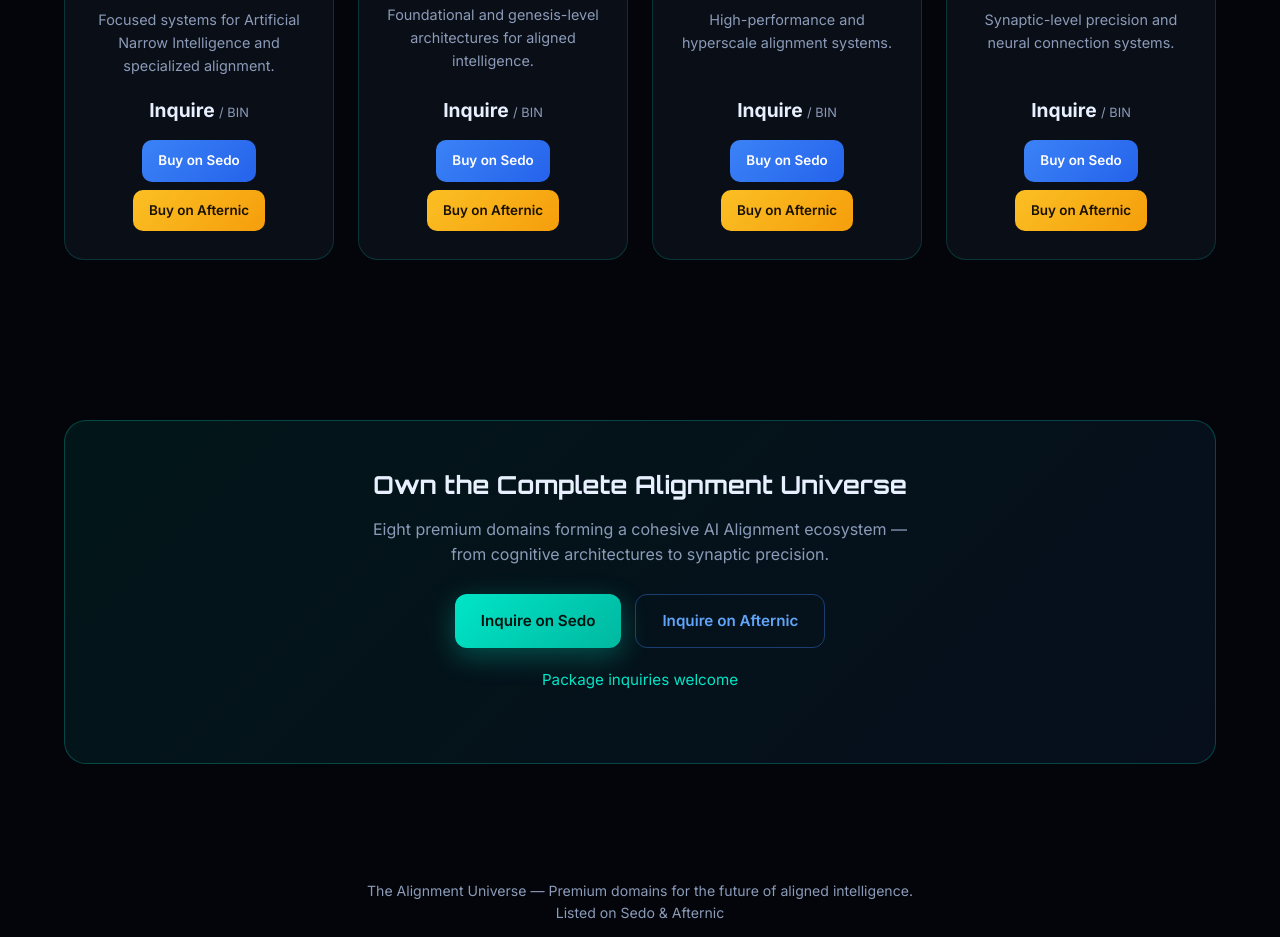
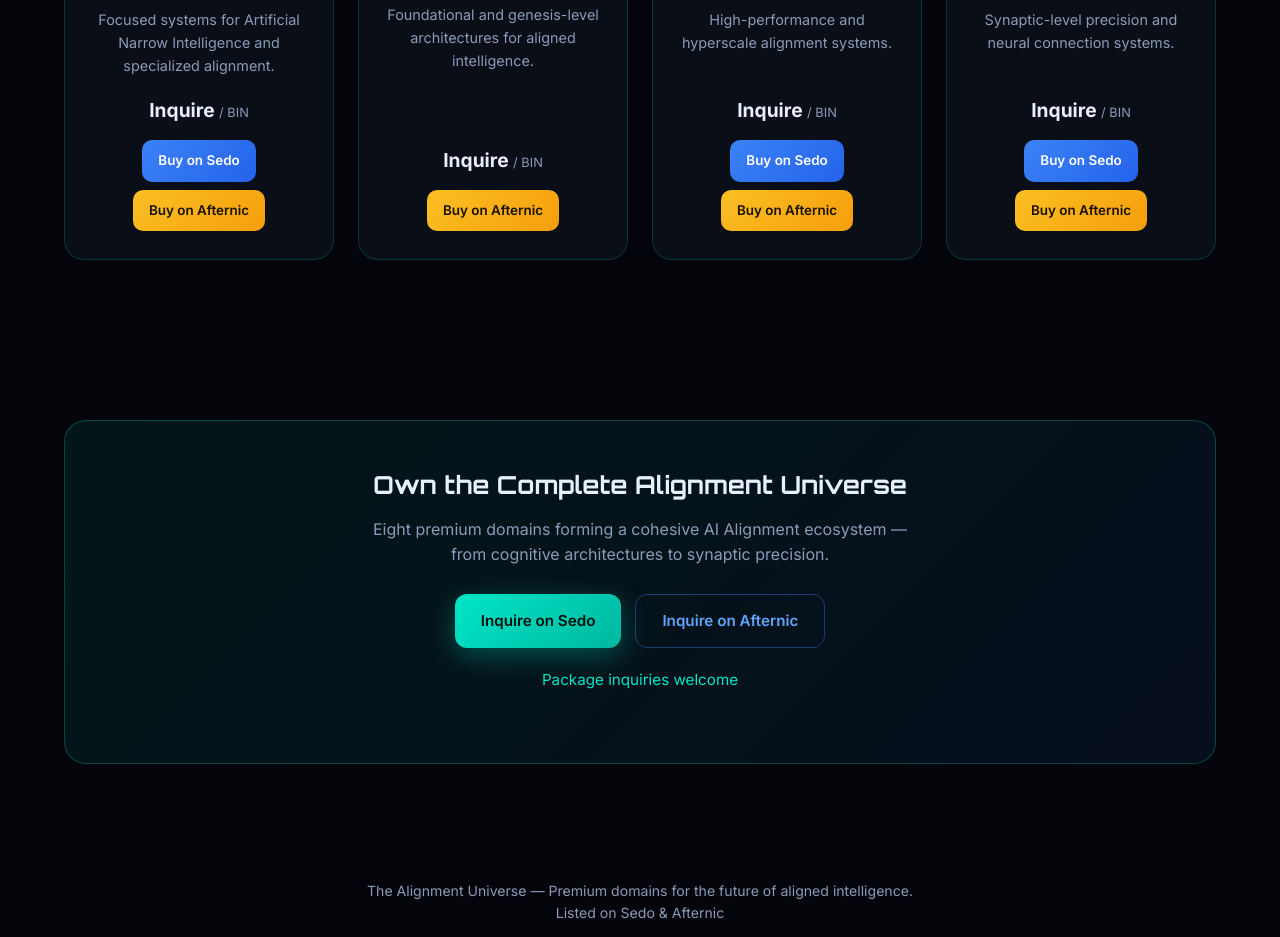
Before and after one commit to ahmett76/thealignmentsuite, a plain HTML site: page index.html in a window 1280 px wide. Shown: the part 1709-2646 px from the top of the page. Drawn offline with Linux system fonts and the light colour scheme.

Commit message:
Update index.html

```diff
--- a/index.html
+++ b/index.html
@@ -403,7 +403,7 @@
           <p class="domain-desc">Foundational and genesis-level architectures for aligned intelligence.</p>
           <div class="price">Inquire <span>/ BIN</span></div>
           <div class="card-buttons">
-            <a href="https://sedo.com" target="_blank" class="btn btn-sm btn-sedo">Buy on Sedo</a>
+
             <a href="https://www.afternic.com/domain/aligngenesis.com" target="_blank" class="btn btn-sm btn-afternic">Buy on Afternic</a>
           </div>
         </div>
```
